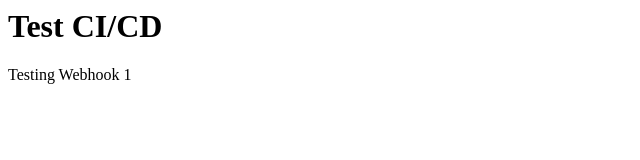
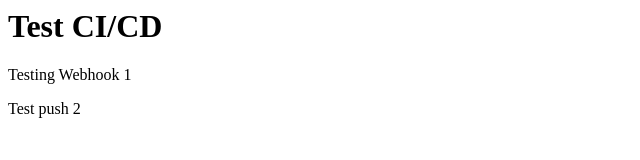
Before and after one commit to Vinhguy/BTL_CauHInhMang, a plain HTML site: page index.html in a window 1280 px wide. Shown: the full height of the page, 0-640 px from the left. Drawn offline with Linux system fonts and the light colour scheme.

Commit message:
Add additional test message to index.html

```diff
--- a/index.html
+++ b/index.html
@@ -1,2 +1,3 @@
 <h1>Test CI/CD</h1>
 <p>Testing Webhook 1 </p>
+<p>Test push 2</p>
```
